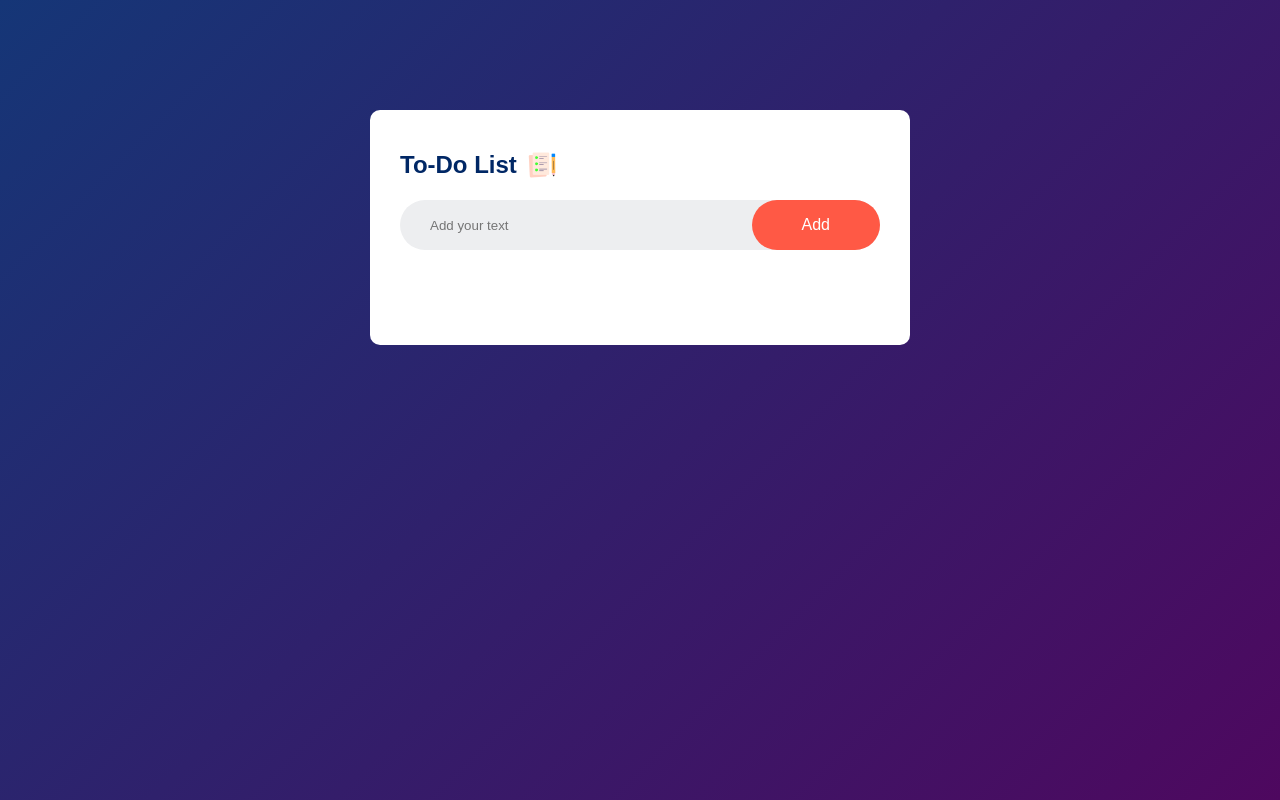
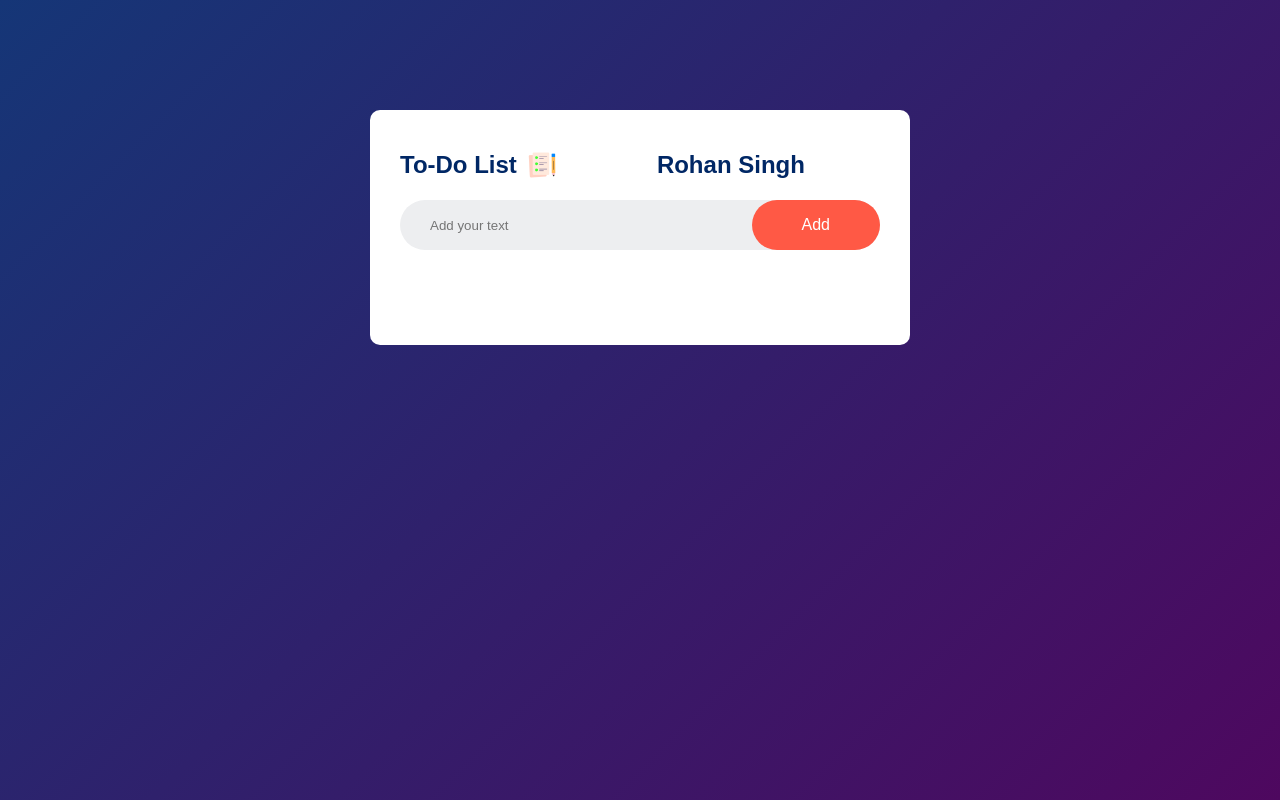
Before and after one commit to CompetitiveRohan/To--Do, a plain HTML site: page To-Do-List/index.html in a window 1280 px wide. Drawn offline with Linux system fonts and the light colour scheme.

Commit message:
feat: add name in title

```diff
--- a/To-Do-List/index.html
+++ b/To-Do-List/index.html
@@ -9,7 +9,7 @@
 <body>
     <div class="container">
         <div class="todo-app">
-            <h2>To-Do List <img src="images/icon.png" alt=""></h2>
+            <h2>To-Do List <img src="images/icon.png" alt="">&nbsp;&nbsp;&nbsp;&nbsp;&nbsp;&nbsp;&nbsp;&nbsp;&nbsp;&nbsp;&nbsp;&nbsp;&nbsp;&nbsp; Rohan Singh</h2>
             <div class="row">
                 <input type="text" id="input-box" placeholder="Add your text">
                 <button onclick="addTask()">Add</button>
```
